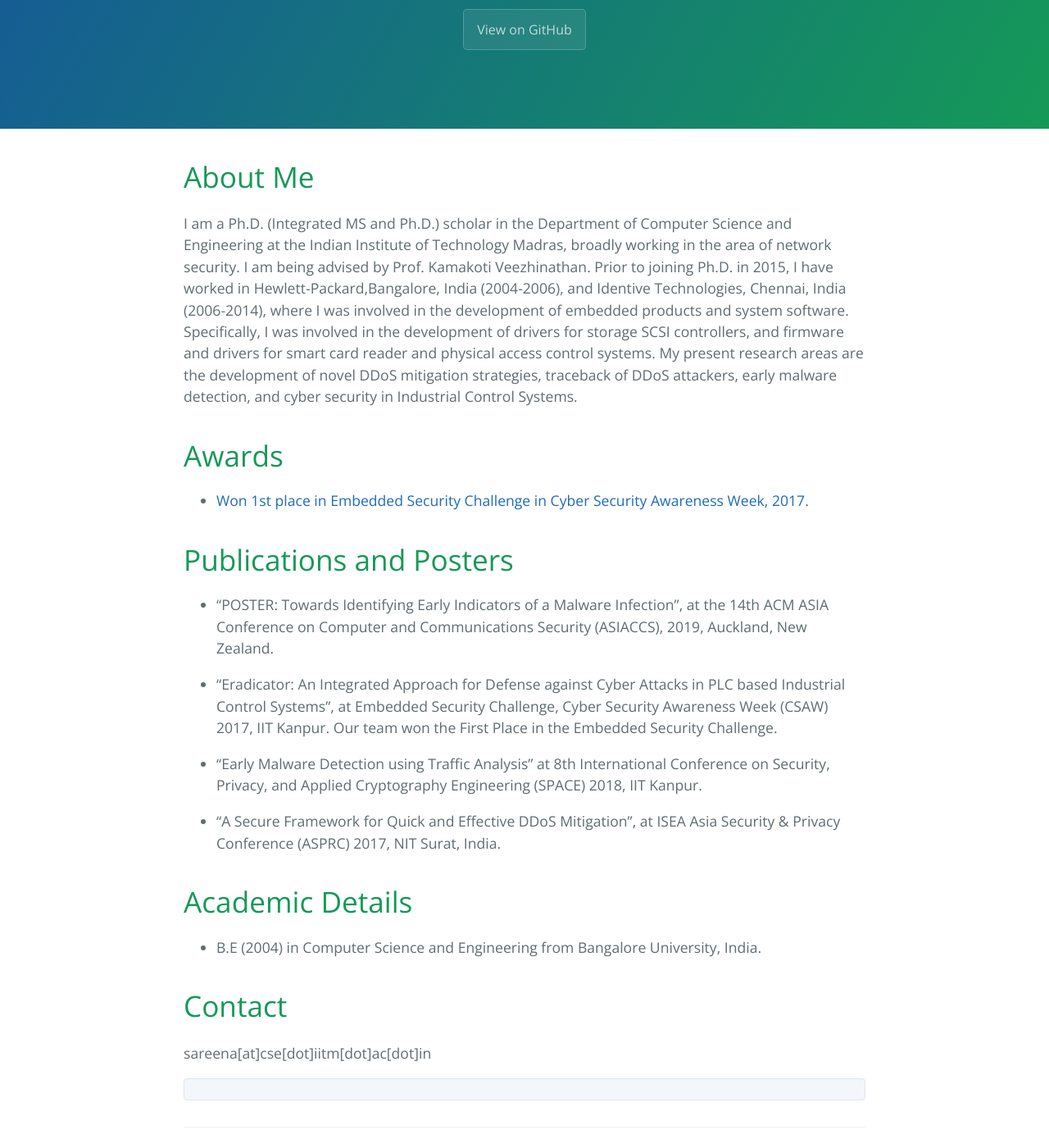
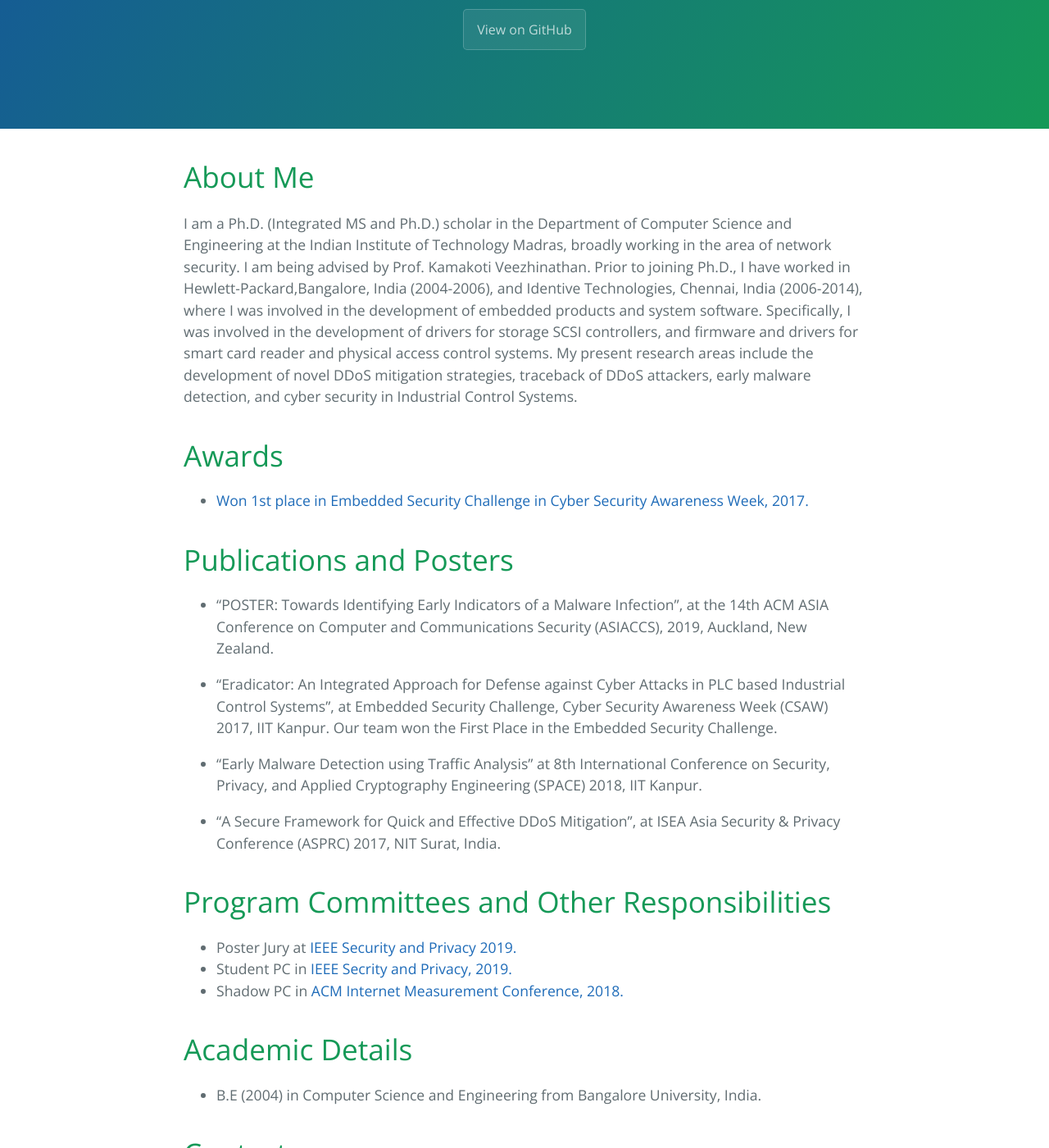
Before and after one commit to sareenakp/sareenakp_older_wedbite, a Jekyll site: the page built from index.md, in a window 1280 px wide and 1400 px high, scrolled down 226 px. Shown: the whole window at 82% size. Built offline with Jekyll 4.4.1, drawn with Linux system fonts in a browser that asks for light colours; our own code applies the rules of GitHub Pages for plain Markdown files.

Commit message:
Update index.md

```diff
--- a/index.md
+++ b/index.md
@@ -2,7 +2,7 @@
 # About Me
 
 
-I am a Ph.D. (Integrated MS and Ph.D.) scholar in the Department of Computer Science and Engineering at the Indian Institute of Technology Madras, broadly working in the area of network security. I am being advised by Prof. Kamakoti Veezhinathan. Prior to joining Ph.D. in 2015, I have worked in Hewlett-Packard,Bangalore, India (2004-2006), and Identive Technologies, Chennai, India (2006-2014), where I was involved in the development of embedded products and system software. Specifically, I was involved in the development of drivers for storage SCSI controllers, and firmware and drivers for smart card reader and physical access control systems. My present research areas are the development of novel DDoS mitigation strategies, traceback of DDoS attackers, early malware detection, and cyber security in Industrial Control Systems.
+I am a Ph.D. (Integrated MS and Ph.D.) scholar in the Department of Computer Science and Engineering at the Indian Institute of Technology Madras, broadly working in the area of network security. I am being advised by Prof. Kamakoti Veezhinathan. Prior to joining Ph.D., I have worked in Hewlett-Packard,Bangalore, India (2004-2006), and Identive Technologies, Chennai, India (2006-2014), where I was involved in the development of embedded products and system software. Specifically, I was involved in the development of drivers for storage SCSI controllers, and firmware and drivers for smart card reader and physical access control systems. My present research areas include the development of novel DDoS mitigation strategies, traceback of DDoS attackers, early malware detection, and cyber security in Industrial Control Systems.
 
 
 # Awards
@@ -20,6 +20,13 @@ I am a Ph.D. (Integrated MS and Ph.D.) scholar in the Department of Computer Sci
 
 *   “A Secure Framework for Quick and Effective DDoS Mitigation”, at ISEA Asia Security & Privacy Conference (ASPRC) 2017, NIT Surat, India.
 
+# Program Committees and Other Responsibilities
+
+* Poster Jury at [IEEE Security and Privacy 2019.](https://www.ieee-security.org/TC/SP2019/cfposters.html)
+* Student PC in [IEEE Secrity and Privacy, 2019.](https://www.ieee-security.org/TC/SP2019/studentpc.html)
+* Shadow PC in [ACM Internet Measurement Conference, 2018.](https://conferences.sigcomm.org/imc/2018/shadow/)
+
+
 # Academic Details
 * B.E (2004) in Computer Science and Engineering from Bangalore University, India.
 
```
